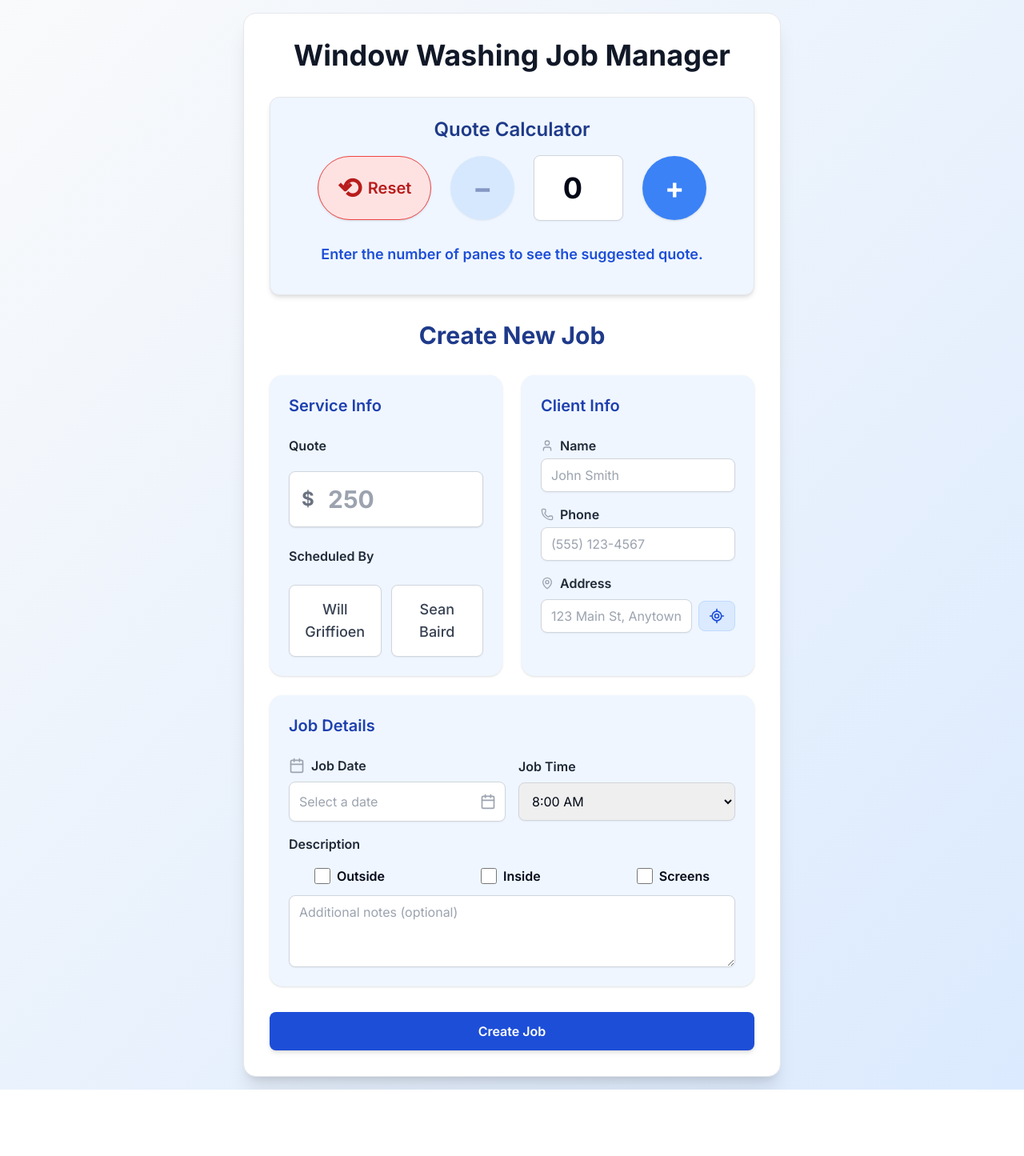
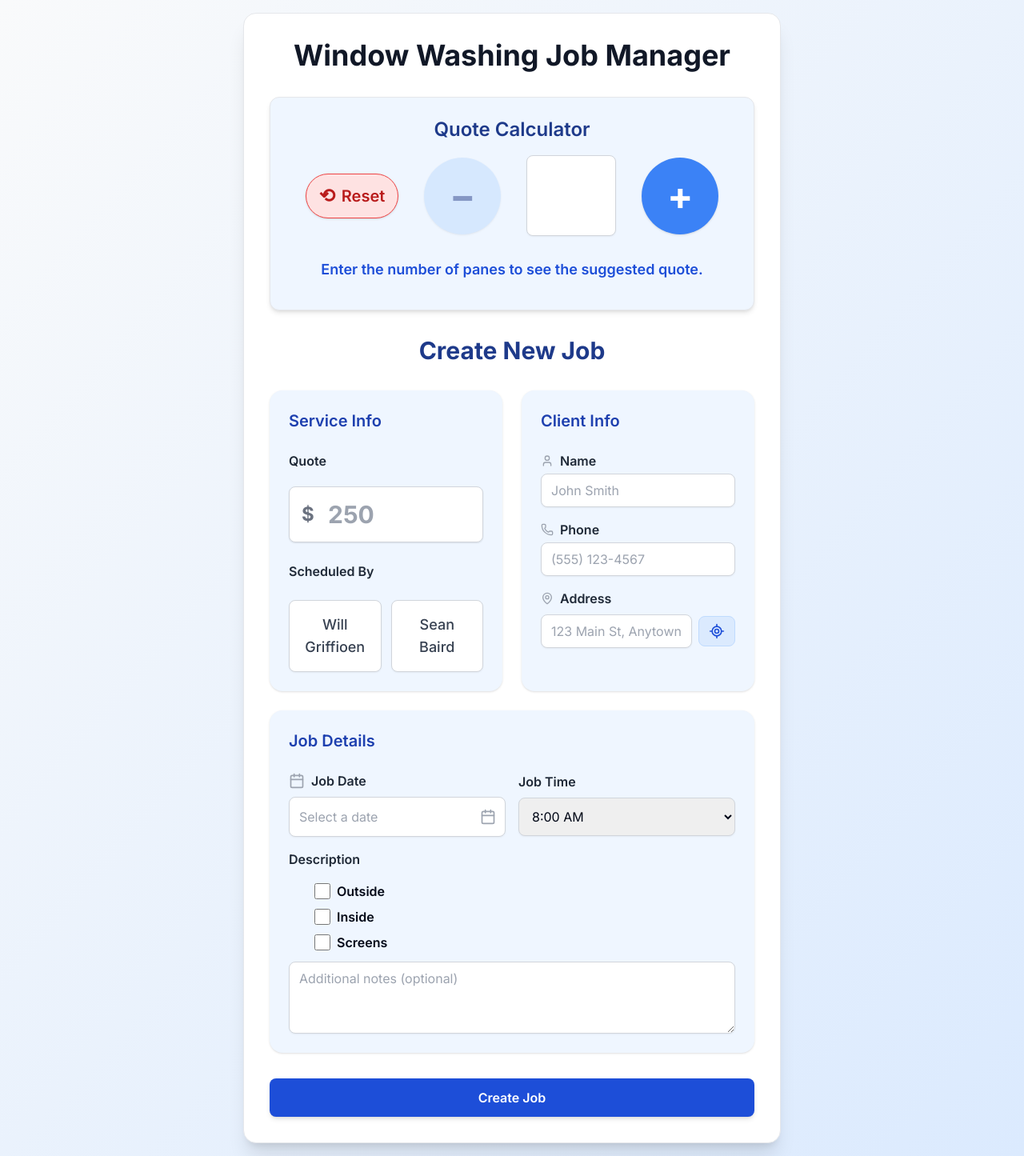
Before and after one commit to willgriff19/window-washing, a Next.js app: page / in a window 1280 px wide. Shown: the whole page at 80% size. Before the commit the page ends 1362 px from the top, so only its background shows below. Built offline with nearby package versions, Linux system fonts and the light colour scheme.

Commit message:
fix(ui): improve counter UX, blank default, select-on-focus, and vertical description checkboxes

```diff
--- a/src/components/JobForm.tsx
+++ b/src/components/JobForm.tsx
@@ -375,9 +375,9 @@ export function JobForm({ initialQuote }: JobFormProps) {
           {/* Description Options and Notes */}
           <div className="flex flex-col space-y-3 mt-2">
             <label className="block text-md font-semibold text-gray-800 mb-1">Description</label>
-            <div className="flex flex-wrap gap-3 mb-1 w-full justify-between px-8">
+            <div className="flex flex-col gap-2 mb-1 w-full px-8">
               {['Outside', 'Inside', 'Screens'].map((option) => (
-                <label key={option} className="flex items-center gap-2 text-base font-semibold cursor-pointer select-none whitespace-nowrap">
+                <label key={option} className="flex items-center gap-2 text-base font-semibold cursor-pointer select-none">
                   <input
                     type="checkbox"
                     checked={descOptions[option]}
--- a/src/components/QuoteCalculator.tsx
+++ b/src/components/QuoteCalculator.tsx
@@ -8,13 +8,13 @@ interface QuoteCalculatorProps {
 }
 
 export function QuoteCalculator({ onQuoteChange }: QuoteCalculatorProps) {
-  const [panes, setPanes] = useState<number>(0);
+  const [panes, setPanes] = useState<number | undefined>(undefined);
   const [insideOutsidePrice, setInsideOutsidePrice] = useState<number>(0);
   const [outsideOnlyPrice, setOutsideOnlyPrice] = useState<number>(0);
   const [message, setMessage] = useState<string>('Enter the number of panes to see the suggested quote.');
 
   useEffect(() => {
-    if (panes === 0) {
+    if (panes === undefined || panes === 0) {
       setMessage('Enter the number of panes to see the suggested quote.');
       setInsideOutsidePrice(0);
       setOutsideOnlyPrice(0);
@@ -46,38 +46,42 @@ export function QuoteCalculator({ onQuoteChange }: QuoteCalculatorProps) {
   }, [panes, onQuoteChange]);
 
   // Counter button handlers
-  const increment = () => setPanes((prev) => prev + 1);
-  const decrement = () => setPanes((prev) => (prev > 0 ? prev - 1 : 0));
-  const reset = () => setPanes(0);
+  const increment = () => setPanes((prev) => (prev ? prev + 1 : 1));
+  const decrement = () => setPanes((prev) => (prev && prev > 1 ? prev - 1 : undefined));
+  const reset = () => setPanes(undefined);
 
   // Input handler (allow direct editing)
   const handleInputChange = (e: React.ChangeEvent<HTMLInputElement>) => {
     const val = parseInt(e.target.value);
-    setPanes(isNaN(val) ? 0 : val);
+    setPanes(isNaN(val) ? undefined : val);
+  };
+
+  const handleInputFocus = (e: React.FocusEvent<HTMLInputElement>) => {
+    e.target.select();
   };
 
   return (
     <div className="space-y-4 p-6 bg-blue-50 rounded-xl shadow-md border border-gray-200 mb-6">
       <h2 className="text-2xl font-semibold text-center text-blue-900 mb-2">Quote Calculator</h2>
-      <div className="flex items-center justify-center gap-3 md:gap-6 w-full">
+      <div className="flex items-center justify-center gap-4 md:gap-8 w-full">
         {/* Reset Button */}
         <motion.button
           type="button"
           aria-label="Reset counter"
           onClick={reset}
-          className="flex items-center gap-2 rounded-full bg-red-100 border border-red-500 text-red-700 w-auto px-4 md:px-6 h-16 md:h-20 shadow hover:bg-red-200 focus:outline-none focus:ring-2 focus:ring-red-400 text-2xl md:text-3xl font-bold"
+          className="flex items-center gap-2 rounded-full bg-red-100 border border-red-500 text-red-700 w-auto px-3 md:px-4 h-12 md:h-14 shadow hover:bg-red-200 focus:outline-none focus:ring-2 focus:ring-red-400 text-lg md:text-xl font-bold"
           whileTap={{ scale: 0.7, rotate: 10, backgroundColor: '#fbbf24' }}
         >
-          <span className="text-3xl md:text-4xl">⟲</span>
-          <span className="text-lg md:text-xl font-semibold">Reset</span>
+          <span className="text-xl md:text-2xl">⟲</span>
+          <span className="font-semibold">Reset</span>
         </motion.button>
         {/* Decrement Button */}
         <motion.button
           type="button"
           aria-label="Decrement panes"
           onClick={decrement}
-          disabled={panes === 0}
-          className={`rounded-full bg-blue-200 text-blue-900 w-16 h-16 md:w-20 md:h-20 flex items-center justify-center shadow hover:bg-blue-300 focus:outline-none focus:ring-2 focus:ring-blue-400 text-3xl md:text-4xl font-bold ${panes === 0 ? 'opacity-50 cursor-not-allowed' : ''}`}
+          disabled={!panes}
+          className={`rounded-full bg-blue-200 text-blue-900 w-20 h-20 md:w-24 md:h-24 flex items-center justify-center shadow hover:bg-blue-300 focus:outline-none focus:ring-2 focus:ring-blue-400 text-4xl md:text-5xl font-bold ${!panes ? 'opacity-50 cursor-not-allowed' : ''}`}
           whileTap={{ scale: 0.7, rotate: -10, backgroundColor: '#fbbf24' }}
         >
           −
@@ -86,10 +90,11 @@ export function QuoteCalculator({ onQuoteChange }: QuoteCalculatorProps) {
         <input
           type="number"
           id="panes"
-          value={panes}
+          value={panes === undefined ? '' : panes}
           onChange={handleInputChange}
+          onFocus={handleInputFocus}
           min="0"
-          className="block w-20 md:w-28 text-center rounded-lg border border-gray-300 px-3 py-4 md:py-5 shadow-sm focus:border-blue-500 focus:ring-blue-500 text-3xl md:text-4xl font-bold bg-white"
+          className="block w-20 md:w-28 text-center rounded-lg border border-gray-300 px-3 py-4 md:py-5 shadow-sm focus:border-blue-500 focus:ring-blue-500 text-4xl md:text-5xl font-bold bg-white"
           aria-label="Number of panes"
         />
         {/* Increment Button */}
@@ -97,7 +102,7 @@ export function QuoteCalculator({ onQuoteChange }: QuoteCalculatorProps) {
           type="button"
           aria-label="Increment panes"
           onClick={increment}
-          className="rounded-full bg-blue-500 text-white w-16 h-16 md:w-20 md:h-20 flex items-center justify-center shadow hover:bg-blue-600 focus:outline-none focus:ring-2 focus:ring-blue-400 text-3xl md:text-4xl font-bold"
+          className="rounded-full bg-blue-500 text-white w-20 h-20 md:w-24 md:h-24 flex items-center justify-center shadow hover:bg-blue-600 focus:outline-none focus:ring-2 focus:ring-blue-400 text-4xl md:text-5xl font-bold"
           whileTap={{ scale: 0.7, rotate: 10, backgroundColor: '#fbbf24' }}
         >
           +
```
